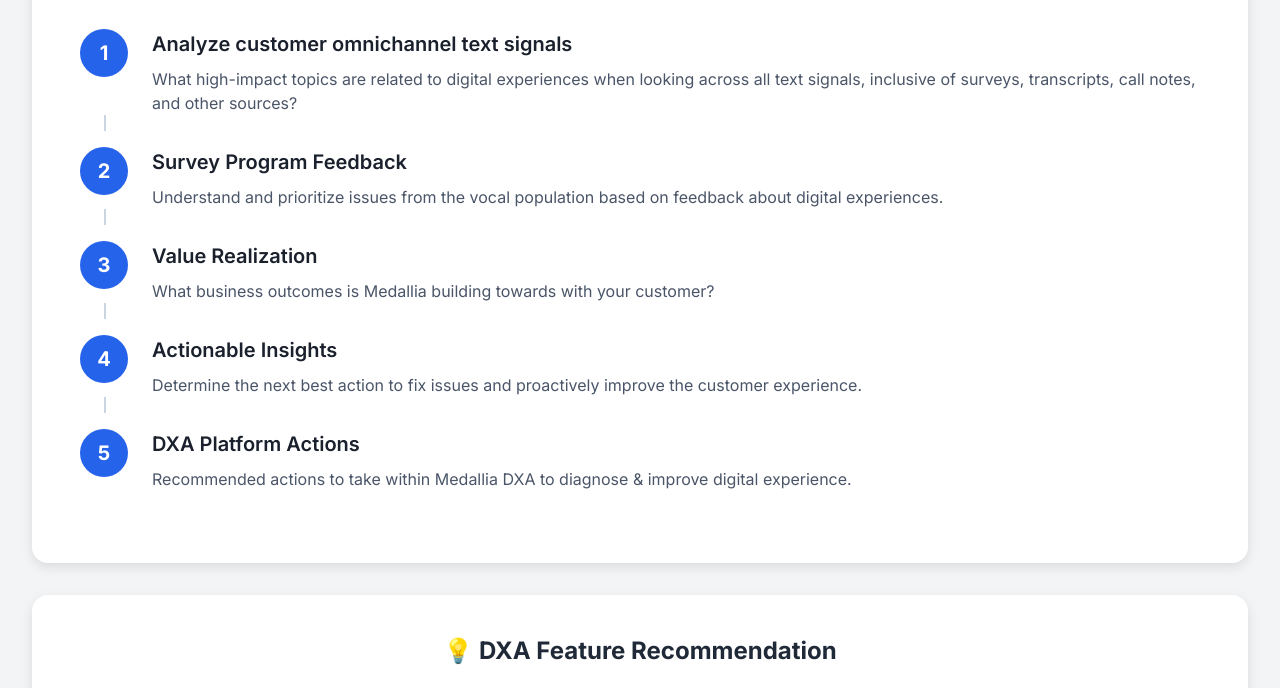
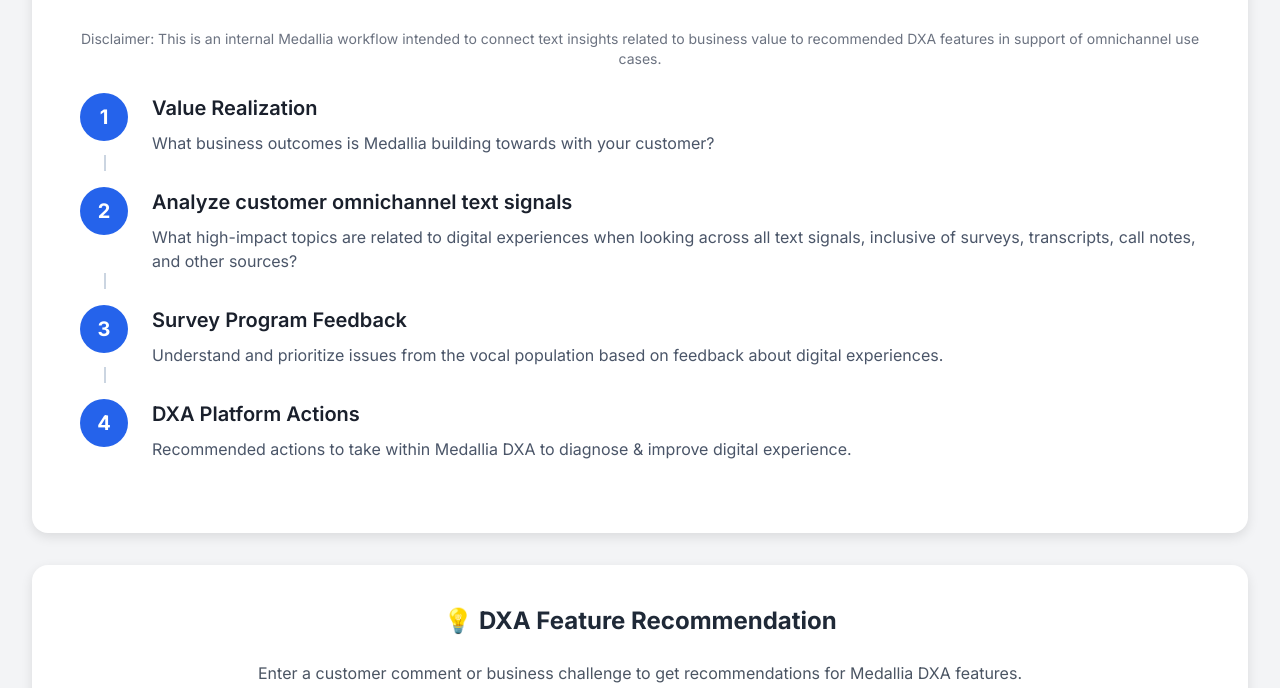
Before and after one commit to sthomas-mdla/dx, a plain HTML site: page index.html in a window 1280 px wide. Shown: the part 111-799 px from the top of the page. Drawn offline with nearby package versions, Linux system fonts and the light colour scheme; a script that the page names is missing.

Commit message:
Add files via upload

```diff
--- a/index.html
+++ b/index.html
@@ -102,8 +102,18 @@
         <div class="workflow-box mb-8">
             <h1 class="text-3xl font-bold text-center text-gray-800 mb-8">Digital Experience Workflow</h1>
 
+            <p class="text-sm text-center text-gray-500 mb-6">Disclaimer: This is an internal Medallia workflow intended to connect text insights related to business value to recommended DXA features in support of omnichannel use cases.</p>
+
             <div class="step">
                 <div class="step-icon">1</div>
+                <div class="step-content">
+                    <div class="step-title">Value Realization</div>
+                    <div class="step-description">What business outcomes is Medallia building towards with your customer?</div>
+                </div>
+            </div>
+
+            <div class="step">
+                <div class="step-icon">2</div>
                 <div class="step-content">
                     <div class="step-title">Analyze customer omnichannel text signals</div>
                     <div class="step-description">What high-impact topics are related to digital experiences when looking across all text signals, inclusive of surveys, transcripts, call notes, and other sources?</div>
@@ -111,7 +121,7 @@
             </div>
 
             <div class="step">
-                <div class="step-icon">2</div>
+                <div class="step-icon">3</div>
                 <div class="step-content">
                     <div class="step-title">Survey Program Feedback</div>
                     <div class="step-description">Understand and prioritize issues from the vocal population based on feedback about digital experiences.</div>
@@ -119,23 +129,7 @@
             </div>
 
             <div class="step">
-                <div class="step-icon">3</div>
-                <div class="step-content">
-                    <div class="step-title">Value Realization</div>
-                    <div class="step-description">What business outcomes is Medallia building towards with your customer?</div>
-                </div>
-            </div>
-
-            <div class="step">
                 <div class="step-icon">4</div>
-                <div class="step-content">
-                    <div class="step-title">Actionable Insights</div>
-                    <div class="step-description">Determine the next best action to fix issues and proactively improve the customer experience.</div>
-                </div>
-            </div>
-
-            <div class="step">
-                <div class="step-icon">5</div>
                 <div class="step-content">
                     <div class="step-title">DXA Platform Actions</div>
                     <div class="step-description">Recommended actions to take within Medallia DXA to diagnose & improve digital experience.</div>
```
